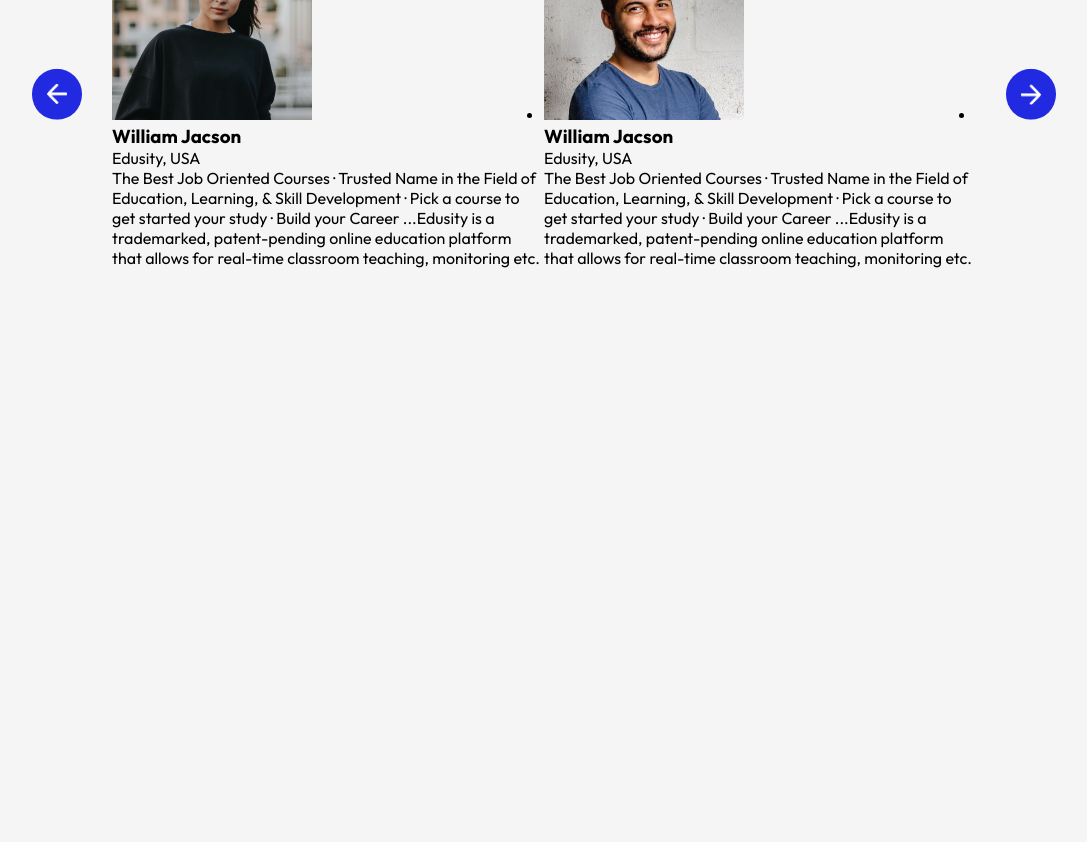
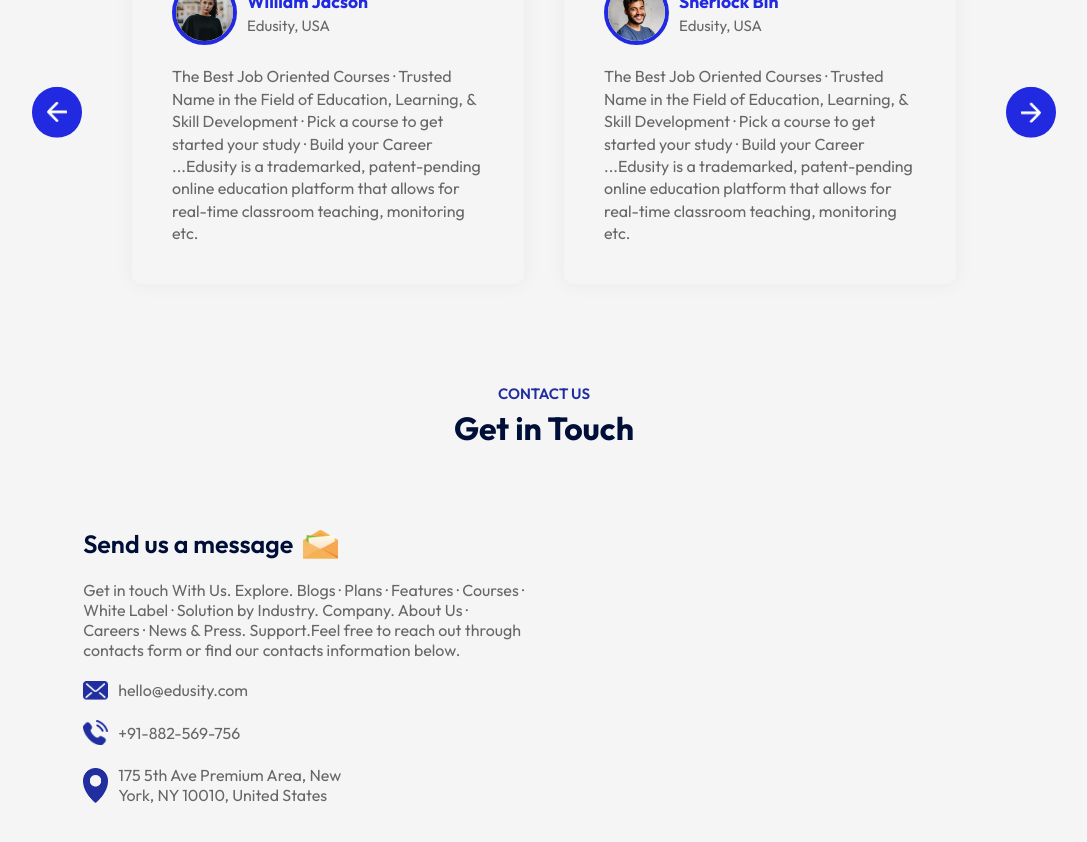
Before and after one commit to vickykumar30/React_Education-website, a React (Vite) app: page / in a window 1280 px wide. Shown: the part 2700-3542 px from the top of the page, without its empty margins (96-1183 px from the left). Before the commit the page ends 3048 px from the top, so only its background shows below. Built offline with nearby package versions, Linux system fonts and the light colour scheme; a web font is replaced by a local one.

Commit message:
get in touch push

```diff
--- a/src/App.jsx
+++ b/src/App.jsx
@@ -7,6 +7,7 @@ import Title from './Components/Title/Title'
 import About from './Components/About/About'
 import Campus from './Components/Campus/Campus'
 import Testimonials from './Components/Testimonials/Testimonials'
+import Contact from './Components/Contact/Contact'
 
 const App = () => {
   return (
@@ -21,6 +22,8 @@ const App = () => {
      <Campus/>
      <Title subTitle='TESTIMONIALS' title='What Student Says'/>
      <Testimonials/>
+     <Title subTitle='CONTACT US' title='Get in Touch'/>
+     <Contact/>
      </div>
     </div>
   )
--- /dev/null
+++ b/src/Components/Contact/Contact.css
@@ -0,0 +1,42 @@
+.contact{
+    margin: 80px auto;
+    max-width: 90%;
+    display: flex;
+    align-items: center;
+    justify-content: space-between;
+}
+
+.contact-col{
+    flex-basis: 48%;
+    color: #676767;
+}
+
+.contact-col h3{
+    color: #000f38;
+    font-size: 25px;
+    font-weight: 600;
+    display: flex;
+    align-items: center;
+    margin-bottom: 20px;
+}
+
+.contact-col h3 img{
+    width: 35px;
+    margin-left: 10px;
+}
+
+.contact-col p{
+    max-width: 450px;
+    list-style: 0.3;
+}
+
+.contact-col ul li{
+    display: flex;
+    align-items: center;
+    margin: 20px 0;
+}
+
+.contact-col ul li img{
+    width: 25px;
+    margin-right: 10px;
+}
--- /dev/null
+++ b/src/Components/Contact/Contact.jsx
@@ -0,0 +1,28 @@
+import React from 'react'
+import './Contact.css'
+import msg_icon from '../../assets/msg-icon.png'
+import mail_icon from '../../assets/mail-icon.png'
+import phone_icon from '../../assets/phone-icon.png'
+import location_icon from '../../assets/location-icon.png'
+
+const Contact = () => {
+    return (
+        <div className='contact'>
+            <div className="contact-col">
+                <h3>Send us a message <img src={msg_icon} alt="" /></h3>
+                <p>Get in touch With Us. Explore. Blogs · Plans · Features · Courses · White Label ·
+                    Solution by Industry. Company. About Us · Careers · News & Press. Support.Feel
+                    free to reach out through contacts form or find our contacts information below.</p>
+                    <ul>
+                        <li><img src={mail_icon} alt="" />hello@edusity.com</li>
+                        <li><img src={phone_icon} alt="" />+91-882-569-756</li>
+                        <li><img src={location_icon} alt="" />175 5th Ave Premium Area, New <br></br> York, NY 10010, United States</li>
+                    </ul>
+            </div>
+            <div className="contact-col"></div>
+
+        </div>
+    )
+}
+
+export default Contact
--- a/src/Components/Testimonials/Testimonials.css
+++ b/src/Components/Testimonials/Testimonials.css
@@ -31,3 +31,36 @@
     overflow-x: hidden;
     transition: 0.5s;
 }
+
+.slider ul li{
+    list-style: none;
+    width: 50%;
+    padding: 20px;
+}
+
+.slide{
+    box-shadow: 0 0 20px rgba(0,0, 0, 0.05);
+    padding: 40px;
+    border-radius: 10px;
+    color: #676767;
+    line-height: 1.4;
+    /* background: #000; */
+}
+
+.slide img{
+    margin-right: 10px;
+    border-radius: 50%;
+    width: 65px;
+    border: 4px solid #212ae0;
+}
+
+.user-info{
+    display: flex;
+    align-items: center;
+    margin-bottom: 20px;
+    font-size: 15px;
+}
+
+.user-info h3{
+    color: #212ae0;
+}
--- a/src/Components/Testimonials/Testimonials.jsx
+++ b/src/Components/Testimonials/Testimonials.jsx
@@ -1,4 +1,4 @@
-import React from 'react'
+import React, { useRef } from 'react'
 import './Testimonials.css'
 import next_icon from '../../assets/next-icon.png'
 import back_icon from '../../assets/back-icon.png'
@@ -9,12 +9,30 @@ import user_4 from '../../assets/user-4.png'
 // import user_5 from '../../assets/user-5.png'
 
 const Testimonials = () => {
+
+    const slider = useRef();
+    let tx = 0;
+
+     const slideForward = ()=>{
+        if (tx > -50){
+            tx -= 25;
+          }
+          slider.current.style.transform = `translateX(${tx}%)`;
+
+     }
+     const slideBackward = ()=>{
+        if (tx < 0){
+            tx += 25;
+          }
+          slider.current.style.transform = `translateX(${tx}%)`;
+     }
+
     return (
         <div className='testimonials'>
-            <img src={next_icon} alt="" className='next-btn' />
-            <img src={back_icon} alt="" className='back-btn' />
+            <img src={next_icon} alt="" className='next-btn' onClick={slideForward} />
+            <img src={back_icon} alt="" className='back-btn' onClick={slideBackward} />
             <div className="slider">
-                <ul>
+                <ul ref={slider}>
                     <li>
                         <div className="slide">
                             <div className="user-info">
@@ -35,7 +53,7 @@ const Testimonials = () => {
                             <div className="user-info">
                                 <img src={user_2} alt="" />
                                 <div>
-                                    <h3>William Jacson</h3>
+                                    <h3>Sherlock Bin</h3>
                                     <span>Edusity, USA</span>
                                 </div>
                             </div>
@@ -50,7 +68,7 @@ const Testimonials = () => {
                             <div className="user-info">
                                 <img src={user_3} alt="" />
                                 <div>
-                                    <h3>William Jacson</h3>
+                                    <h3>Priestly Herbart</h3>
                                     <span>Edusity, USA</span>
                                 </div>
                             </div>
@@ -65,7 +83,7 @@ const Testimonials = () => {
                             <div className="user-info">
                                 <img src={user_4} alt="" />
                                 <div>
-                                    <h3>William Jacson</h3>
+                                    <h3>Smith Broke</h3>
                                     <span>Edusity, USA</span>
                                 </div>
                             </div>
```
